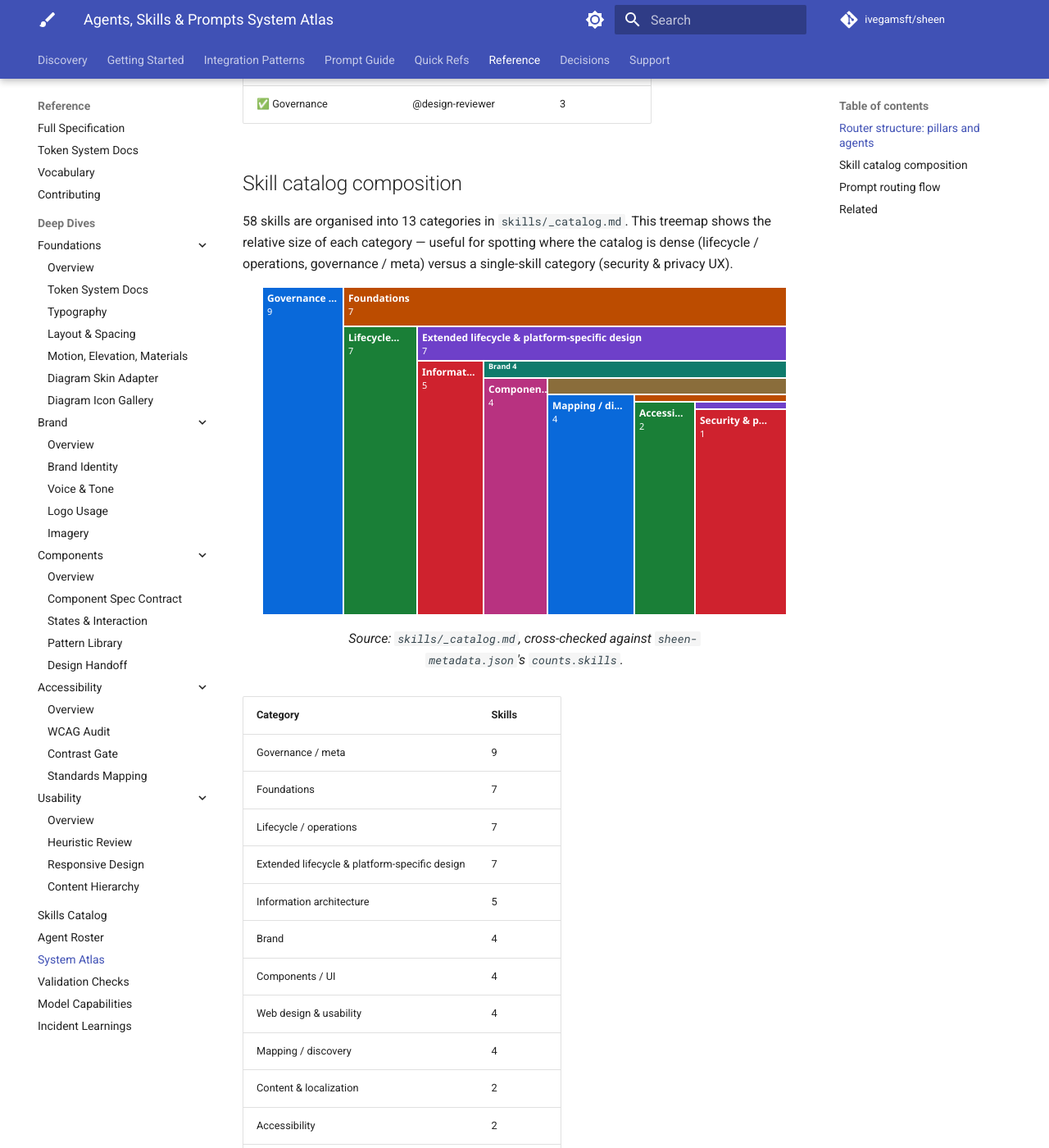
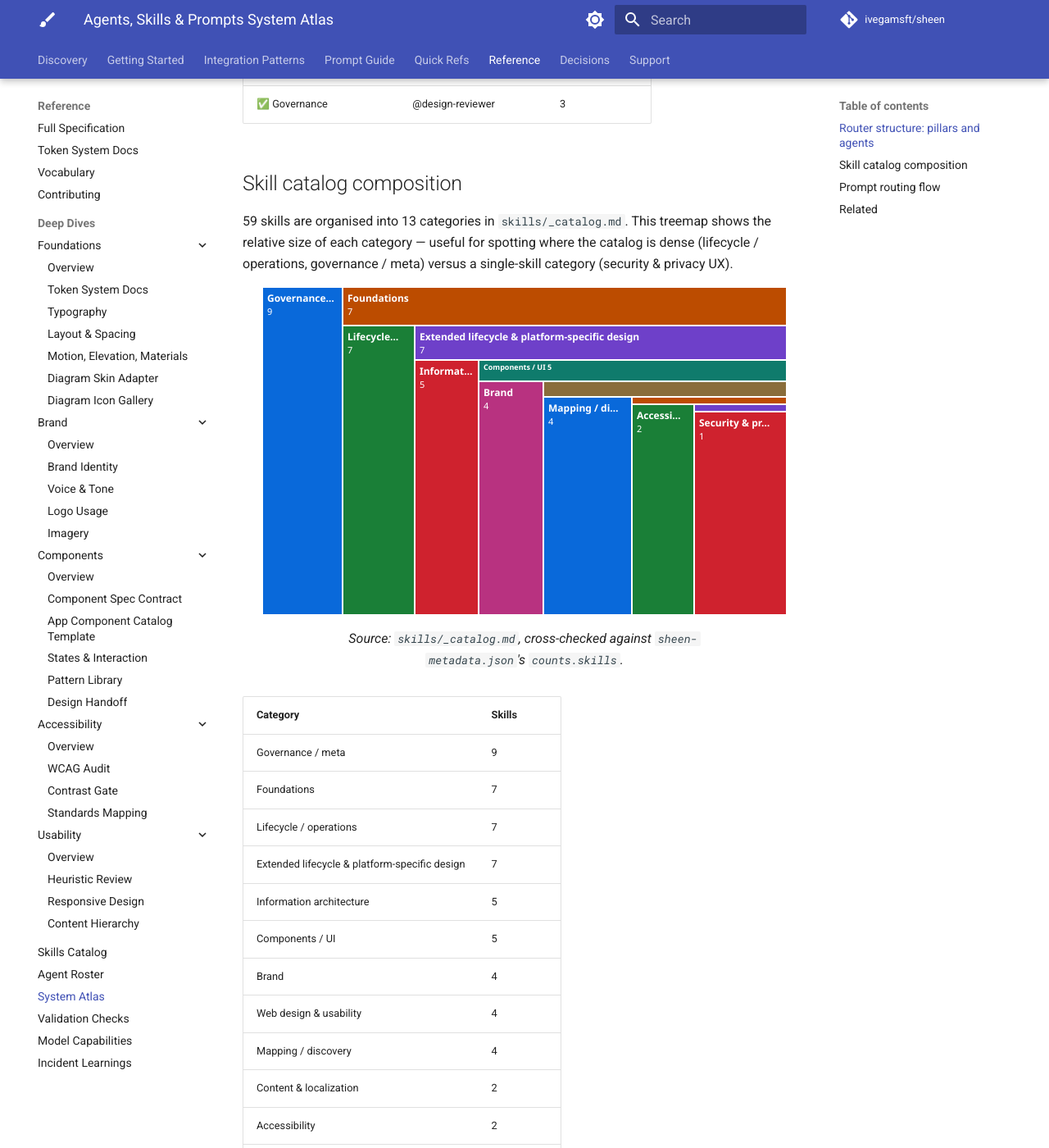
Before and after one commit to ivegamsft/sheen, an MkDocs documentation site: the page built from docs/reference/system-atlas.md, in a window 1280 px wide and 1400 px high, scrolled down 1154 px. Shown: the whole window at 82% size. Built offline with MkDocs 1.6.1 and Material for MkDocs 9.7.7, drawn with Linux system fonts in a browser that asks for light colours; comment, search, counter and statistics services are not loaded.

Commit message:
feat: implement App Component Catalog agent contract (#172-#175) (#187)
* feat(skills): implement app component catalog agent contract

Implement Spec 11 / ADR-011 as the app-component-catalog skill: neutral
seed role vocabulary and gap-detection reasoning templates, an evidence-led
audit workflow (alias normalization, variant-vs-drift classification), and
a generate workflow (reuse/extend/create selection, complete logical
component metadata, gallery placement). Adds a downstream-owned logical
component entry template, docs quick reference, and worked audit/generate
scenario fixtures.

Wires the new skill into repository conventions: skills/_catalog.md,
sheen-metadata.json and sheen.vocab.yaml (regenerated via
build-metadata.ps1), specs/07-skill-catalog.spec.md, docs/components
index and mkdocs nav, checks.json template coverage, and the
design-system-architect agent's composed skills.

Closes #172, #173, #174, #175

Co-authored-by: Copilot <223556219+Copilot@users.noreply.github.com>
Copilot-Session: cca84b65-99af-4b53-bcf2-022036c20f29

* docs(system-atlas): regenerate atlas for merged skill count (59)

CI's tokens job caught docs/reference/system-atlas.md drift after merging
origin/main (PR #186 added 4 skills; this branch added
app-component-catalog): skill count and design-system-architect's composed
skill count needed to move from 58 to 59. Regenerated via
scripts/build-system-atlas.ps1; -Check now passes.

Co-authored-by: Copilot <223556219+Copilot@users.noreply.github.com>
Copilot-Session: cca84b65-99af-4b53-bcf2-022036c20f29

---------

Co-authored-by: Copilot <198982749+Copilot@users.noreply.github.com>
Co-authored-by: Copilot <223556219+Copilot@users.noreply.github.com>
Copilot-Session: cca84b65-99af-4b53-bcf2-022036c20f29

```diff
--- a/checks.json
+++ b/checks.json
@@ -79,7 +79,7 @@
       },
       {
         "id": "aria-keyboard-present",
-        "applies_to": ["templates/component-spec/**", "skills/**/templates/**"],
+        "applies_to": ["templates/component-spec/**", "templates/app-component-catalog/**", "skills/**/templates/**"],
         "description": "A component-spec / ui-states artifact missing an ARIA role/keyboard section (spec 08 s2.2)."
       },
       {
--- a/docs/reference/system-atlas.md
+++ b/docs/reference/system-atlas.md
@@ -126,7 +126,7 @@ listed in the table beneath the chart — node labels are abbreviated to fit).
 
 | Pillar | Agent | Composed skills |
 |---|---|---|
-| 🎨 Tokens & System | @design-system-architect | 4 |
+| 🎨 Tokens & System | @design-system-architect | 5 |
 | 🖼️ Brand | @brand-steward | 4 |
 | 📐 Usability | @ux-designer | 4 |
 | ♿ Accessibility | @accessibility-auditor | 3 |
@@ -135,7 +135,7 @@ listed in the table beneath the chart — node labels are abbreviated to fit).
 
 ## Skill catalog composition
 
-58 skills are organised into 13 categories in
+59 skills are organised into 13 categories in
 `skills/_catalog.md`. This treemap shows the relative size of each
 category — useful for spotting where the catalog is dense (lifecycle /
 operations, governance / meta) versus a single-skill category (security &
@@ -145,73 +145,73 @@ privacy UX).
 <svg viewBox="0 0 640 400" width="640" height="400" role="img"
        aria-labelledby="diagram-title diagram-desc"
        xmlns="http://www.w3.org/2000/svg">
-    <title id="diagram-title">Sheen skill catalog by category (58 skills)</title>
-    <desc id="diagram-desc">Treemap: Sheen skill catalog by category (58 skills)</desc>
+    <title id="diagram-title">Sheen skill catalog by category (59 skills)</title>
+    <desc id="diagram-desc">Treemap: Sheen skill catalog by category (59 skills)</desc>
     <rect x="0" y="0" width="640" height="400" fill="#ffffff" />
-<rect x="0" y="0" width="99" height="400" fill="#0969da" stroke="#ffffff" stroke-width="2" />
-<clipPath id="tm-clip-0"><rect x="0" y="0" width="99" height="400" /></clipPath>
+<rect x="0" y="0" width="98" height="400" fill="#0969da" stroke="#ffffff" stroke-width="2" />
+<clipPath id="tm-clip-0"><rect x="0" y="0" width="98" height="400" /></clipPath>
 <g clip-path="url(#tm-clip-0)">
-<text  x="6" y="18" fill="#ffffff" font-family="'Segoe UI', system-ui, -apple-system, Helvetica, Arial, sans-serif" font-size="12" font-weight="bold" text-anchor="start">Governance …</text>
+<text  x="6" y="18" fill="#ffffff" font-family="'Segoe UI', system-ui, -apple-system, Helvetica, Arial, sans-serif" font-size="12" font-weight="bold" text-anchor="start">Governance…</text>
 <text  x="6" y="34" fill="#ffffff" font-family="'Segoe UI', system-ui, -apple-system, Helvetica, Arial, sans-serif" font-size="11" font-weight="normal" text-anchor="start">9</text>
 </g>
-<rect x="99" y="0" width="541" height="48" fill="#bc4c00" stroke="#ffffff" stroke-width="2" />
-<clipPath id="tm-clip-1"><rect x="99" y="0" width="541" height="48" /></clipPath>
+<rect x="98" y="0" width="542" height="47" fill="#bc4c00" stroke="#ffffff" stroke-width="2" />
+<clipPath id="tm-clip-1"><rect x="98" y="0" width="542" height="47" /></clipPath>
 <g clip-path="url(#tm-clip-1)">
-<text  x="105" y="18" fill="#ffffff" font-family="'Segoe UI', system-ui, -apple-system, Helvetica, Arial, sans-serif" font-size="12" font-weight="bold" text-anchor="start">Foundations</text>
-<text  x="105" y="34" fill="#ffffff" font-family="'Segoe UI', system-ui, -apple-system, Helvetica, Arial, sans-serif" font-size="11" font-weight="normal" text-anchor="start">7</text>
+<text  x="104" y="18" fill="#ffffff" font-family="'Segoe UI', system-ui, -apple-system, Helvetica, Arial, sans-serif" font-size="12" font-weight="bold" text-anchor="start">Foundations</text>
+<text  x="104" y="34" fill="#ffffff" font-family="'Segoe UI', system-ui, -apple-system, Helvetica, Arial, sans-serif" font-size="11" font-weight="normal" text-anchor="start">7</text>
 </g>
-<rect x="99" y="48" width="90" height="352" fill="#1a7f37" stroke="#ffffff" stroke-width="2" />
-<clipPath id="tm-clip-2"><rect x="99" y="48" width="90" height="352" /></clipPath>
+<rect x="98" y="47" width="88" height="353" fill="#1a7f37" stroke="#ffffff" stroke-width="2" />
+<clipPath id="tm-clip-2"><rect x="98" y="47" width="88" height="353" /></clipPath>
 <g clip-path="url(#tm-clip-2)">
-<text  x="105" y="66" fill="#ffffff" font-family="'Segoe UI', system-ui, -apple-system, Helvetica, Arial, sans-serif" font-size="12" font-weight="bold" text-anchor="start">Lifecycle…</text>
-<text  x="105" y="82" fill="#ffffff" font-family="'Segoe UI', system-ui, -apple-system, Helvetica, Arial, sans-serif" font-size="11" font-weight="normal" text-anchor="start">7</text>
+<text  x="104" y="65" fill="#ffffff" font-family="'Segoe UI', system-ui, -apple-system, Helvetica, Arial, sans-serif" font-size="12" font-weight="bold" text-anchor="start">Lifecycle…</text>
+<text  x="104" y="81" fill="#ffffff" font-family="'Segoe UI', system-ui, -apple-system, Helvetica, Arial, sans-serif" font-size="11" font-weight="normal" text-anchor="start">7</text>
 </g>
-<rect x="189" y="48" width="451" height="42" fill="#6e40c9" stroke="#ffffff" stroke-width="2" />
-<clipPath id="tm-clip-3"><rect x="189" y="48" width="451" height="42" /></clipPath>
+<rect x="186" y="47" width="454" height="42" fill="#6e40c9" stroke="#ffffff" stroke-width="2" />
+<clipPath id="tm-clip-3"><rect x="186" y="47" width="454" height="42" /></clipPath>
 <g clip-path="url(#tm-clip-3)">
-<text  x="195" y="66" fill="#ffffff" font-family="'Segoe UI', system-ui, -apple-system, Helvetica, Arial, sans-serif" font-size="12" font-weight="bold" text-anchor="start">Extended lifecycle &amp; platform-specific design</text>
-<text  x="195" y="82" fill="#ffffff" font-family="'Segoe UI', system-ui, -apple-system, Helvetica, Arial, sans-serif" font-size="11" font-weight="normal" text-anchor="start">7</text>
+<text  x="192" y="65" fill="#ffffff" font-family="'Segoe UI', system-ui, -apple-system, Helvetica, Arial, sans-serif" font-size="12" font-weight="bold" text-anchor="start">Extended lifecycle &amp; platform-specific design</text>
+<text  x="192" y="81" fill="#ffffff" font-family="'Segoe UI', system-ui, -apple-system, Helvetica, Arial, sans-serif" font-size="11" font-weight="normal" text-anchor="start">7</text>
 </g>
-<rect x="189" y="90" width="81" height="310" fill="#cf222e" stroke="#ffffff" stroke-width="2" />
-<clipPath id="tm-clip-4"><rect x="189" y="90" width="81" height="310" /></clipPath>
+<rect x="186" y="89" width="78" height="311" fill="#cf222e" stroke="#ffffff" stroke-width="2" />
+<clipPath id="tm-clip-4"><rect x="186" y="89" width="78" height="311" /></clipPath>
 <g clip-path="url(#tm-clip-4)">
-<text  x="195" y="108" fill="#ffffff" font-family="'Segoe UI', system-ui, -apple-system, Helvetica, Arial, sans-serif" font-size="12" font-weight="bold" text-anchor="start">Informat…</text>
-<text  x="195" y="124" fill="#ffffff" font-family="'Segoe UI', system-ui, -apple-system, Helvetica, Arial, sans-serif" font-size="11" font-weight="normal" text-anchor="start">5</text>
+<text  x="192" y="107" fill="#ffffff" font-family="'Segoe UI', system-ui, -apple-system, Helvetica, Arial, sans-serif" font-size="12" font-weight="bold" text-anchor="start">Informat…</text>
+<text  x="192" y="123" fill="#ffffff" font-family="'Segoe UI', system-ui, -apple-system, Helvetica, Arial, sans-serif" font-size="11" font-weight="normal" text-anchor="start">5</text>
 </g>
-<rect x="270" y="90" width="370" height="21" fill="#0f7b6c" stroke="#ffffff" stroke-width="2" />
-<clipPath id="tm-clip-5"><rect x="270" y="90" width="370" height="21" /></clipPath>
+<rect x="264" y="89" width="376" height="26" fill="#0f7b6c" stroke="#ffffff" stroke-width="2" />
+<clipPath id="tm-clip-5"><rect x="264" y="89" width="376" height="26" /></clipPath>
 <g clip-path="url(#tm-clip-5)">
-<text  x="276" y="100" fill="#ffffff" font-family="'Segoe UI', system-ui, -apple-system, Helvetica, Arial, sans-serif" font-size="9" font-weight="bold" text-anchor="start">Brand 4</text>
+<text  x="270" y="101" fill="#ffffff" font-family="'Segoe UI', system-ui, -apple-system, Helvetica, Arial, sans-serif" font-size="9" font-weight="bold" text-anchor="start">Components / UI 5</text>
 </g>
-<rect x="270" y="111" width="78" height="289" fill="#b83280" stroke="#ffffff" stroke-width="2" />
-<clipPath id="tm-clip-6"><rect x="270" y="111" width="78" height="289" /></clipPath>
+<rect x="264" y="115" width="79" height="285" fill="#b83280" stroke="#ffffff" stroke-width="2" />
+<clipPath id="tm-clip-6"><rect x="264" y="115" width="79" height="285" /></clipPath>
 <g clip-path="url(#tm-clip-6)">
-<text  x="276" y="129" fill="#ffffff" font-family="'Segoe UI', system-ui, -apple-system, Helvetica, Arial, sans-serif" font-size="12" font-weight="bold" text-anchor="start">Componen…</text>
-<text  x="276" y="145" fill="#ffffff" font-family="'Segoe UI', system-ui, -apple-system, Helvetica, Arial, sans-serif" font-size="11" font-weight="normal" text-anchor="start">4</text>
+<text  x="270" y="133" fill="#ffffff" font-family="'Segoe UI', system-ui, -apple-system, Helvetica, Arial, sans-serif" font-size="12" font-weight="bold" text-anchor="start">Brand</text>
+<text  x="270" y="149" fill="#ffffff" font-family="'Segoe UI', system-ui, -apple-system, Helvetica, Arial, sans-serif" font-size="11" font-weight="normal" text-anchor="start">4</text>
 </g>
-<rect x="348" y="111" width="292" height="20" fill="#8a6d3b" stroke="#ffffff" stroke-width="2" />
-<clipPath id="tm-clip-7"><rect x="348" y="111" width="292" height="20" /></clipPath>
-<rect x="348" y="131" width="106" height="269" fill="#0969da" stroke="#ffffff" stroke-width="2" />
-<clipPath id="tm-clip-8"><rect x="348" y="131" width="106" height="269" /></clipPath>
+<rect x="343" y="115" width="297" height="19" fill="#8a6d3b" stroke="#ffffff" stroke-width="2" />
+<clipPath id="tm-clip-7"><rect x="343" y="115" width="297" height="19" /></clipPath>
+<rect x="343" y="134" width="108" height="266" fill="#0969da" stroke="#ffffff" stroke-width="2" />
+<clipPath id="tm-clip-8"><rect x="343" y="134" width="108" height="266" /></clipPath>
 <g clip-path="url(#tm-clip-8)">
-<text  x="354" y="149" fill="#ffffff" font-family="'Segoe UI', system-ui, -apple-system, Helvetica, Arial, sans-serif" font-size="12" font-weight="bold" text-anchor="start">Mapping / di…</text>
-<text  x="354" y="165" fill="#ffffff" font-family="'Segoe UI', system-ui, -apple-system, Helvetica, Arial, sans-serif" font-size="11" font-weight="normal" text-anchor="start">4</text>
+<text  x="349" y="152" fill="#ffffff" font-family="'Segoe UI', system-ui, -apple-system, Helvetica, Arial, sans-serif" font-size="12" font-weight="bold" text-anchor="start">Mapping / di…</text>
+<text  x="349" y="168" fill="#ffffff" font-family="'Segoe UI', system-ui, -apple-system, Helvetica, Arial, sans-serif" font-size="11" font-weight="normal" text-anchor="start">4</text>
 </g>
-<rect x="454" y="131" width="186" height="9" fill="#bc4c00" stroke="#ffffff" stroke-width="2" />
-<clipPath id="tm-clip-9"><rect x="454" y="131" width="186" height="9" /></clipPath>
-<rect x="454" y="140" width="74" height="260" fill="#1a7f37" stroke="#ffffff" stroke-width="2" />
-<clipPath id="tm-clip-10"><rect x="454" y="140" width="74" height="260" /></clipPath>
+<rect x="451" y="134" width="189" height="9" fill="#bc4c00" stroke="#ffffff" stroke-width="2" />
+<clipPath id="tm-clip-9"><rect x="451" y="134" width="189" height="9" /></clipPath>
+<rect x="451" y="143" width="76" height="257" fill="#1a7f37" stroke="#ffffff" stroke-width="2" />
+<clipPath id="tm-clip-10"><rect x="451" y="143" width="76" height="257" /></clipPath>
 <g clip-path="url(#tm-clip-10)">
-<text  x="460" y="158" fill="#ffffff" font-family="'Segoe UI', system-ui, -apple-system, Helvetica, Arial, sans-serif" font-size="12" font-weight="bold" text-anchor="start">Accessi…</text>
-<text  x="460" y="174" fill="#ffffff" font-family="'Segoe UI', system-ui, -apple-system, Helvetica, Arial, sans-serif" font-size="11" font-weight="normal" text-anchor="start">2</text>
+<text  x="457" y="161" fill="#ffffff" font-family="'Segoe UI', system-ui, -apple-system, Helvetica, Arial, sans-serif" font-size="12" font-weight="bold" text-anchor="start">Accessi…</text>
+<text  x="457" y="177" fill="#ffffff" font-family="'Segoe UI', system-ui, -apple-system, Helvetica, Arial, sans-serif" font-size="11" font-weight="normal" text-anchor="start">2</text>
 </g>
-<rect x="528" y="140" width="112" height="9" fill="#6e40c9" stroke="#ffffff" stroke-width="2" />
-<clipPath id="tm-clip-11"><rect x="528" y="140" width="112" height="9" /></clipPath>
-<rect x="528" y="149" width="112" height="251" fill="#cf222e" stroke="#ffffff" stroke-width="2" />
-<clipPath id="tm-clip-12"><rect x="528" y="149" width="112" height="251" /></clipPath>
+<rect x="527" y="143" width="113" height="9" fill="#6e40c9" stroke="#ffffff" stroke-width="2" />
+<clipPath id="tm-clip-11"><rect x="527" y="143" width="113" height="9" /></clipPath>
+<rect x="527" y="152" width="113" height="248" fill="#cf222e" stroke="#ffffff" stroke-width="2" />
+<clipPath id="tm-clip-12"><rect x="527" y="152" width="113" height="248" /></clipPath>
 <g clip-path="url(#tm-clip-12)">
-<text  x="534" y="167" fill="#ffffff" font-family="'Segoe UI', system-ui, -apple-system, Helvetica, Arial, sans-serif" font-size="12" font-weight="bold" text-anchor="start">Security &amp; p…</text>
-<text  x="534" y="183" fill="#ffffff" font-family="'Segoe UI', system-ui, -apple-system, Helvetica, Arial, sans-serif" font-size="11" font-weight="normal" text-anchor="start">1</text>
+<text  x="533" y="170" fill="#ffffff" font-family="'Segoe UI', system-ui, -apple-system, Helvetica, Arial, sans-serif" font-size="12" font-weight="bold" text-anchor="start">Security &amp; pr…</text>
+<text  x="533" y="186" fill="#ffffff" font-family="'Segoe UI', system-ui, -apple-system, Helvetica, Arial, sans-serif" font-size="11" font-weight="normal" text-anchor="start">1</text>
 </g>
   </svg>
 <figcaption>Source: <code>skills/_catalog.md</code>, cross-checked against <code>sheen-metadata.json</code>'s <code>counts.skills</code>.</figcaption>
@@ -224,8 +224,8 @@ privacy UX).
 | Lifecycle / operations | 7 |
 | Extended lifecycle & platform-specific design | 7 |
 | Information architecture | 5 |
+| Components / UI | 5 |
 | Brand | 4 |
-| Components / UI | 4 |
 | Web design & usability | 4 |
 | Mapping / discovery | 4 |
 | Content & localization | 2 |
--- a/mkdocs.yml
+++ b/mkdocs.yml
@@ -134,6 +134,7 @@ nav:
           - Components:
               - Overview: components/index.md
               - Component Spec Contract: components/component-spec.md
+              - App Component Catalog Template: components/app-component-catalog.md
               - States & Interaction: components/states-interaction.md
               - Pattern Library: components/pattern-library.md
               - Design Handoff: components/handoff.md
--- a/sheen.vocab.yaml
+++ b/sheen.vocab.yaml
@@ -194,6 +194,11 @@ intents:
     skill: "design-system-audit"
     agent: "design-reviewer"
     discriminator: "audit-report"
+  - intent: "app-component-catalog"
+    keywords: ["component-catalog", "component-gallery", "logical-component", "reuse-extend-create"]
+    skill: "app-component-catalog"
+    agent: "design-system-architect"
+    discriminator: "component-spec"
   - intent: "component-spec"
     keywords: ["component-spec", "component-anatomy", "spec"]
     skill: "component-spec"
```
Also changed, not shown: agents/design-system-architect.agent.md (+1 -0 lines), docs/components/app-component-catalog.md (added, +72 -0 lines), docs/components/index.md (+1 -0 lines), sheen-metadata.json (+16 -3 lines), skills/_catalog.md (+1 -0 lines), skills/app-component-catalog/SKILL.md (added, +75 -0 lines), specs/07-skill-catalog.spec.md (+14 -0 lines), templates/app-component-catalog/README.md (added, +22 -0 lines), templates/app-component-catalog/component-entry.md (added, +133 -0 lines), 4 other files.
